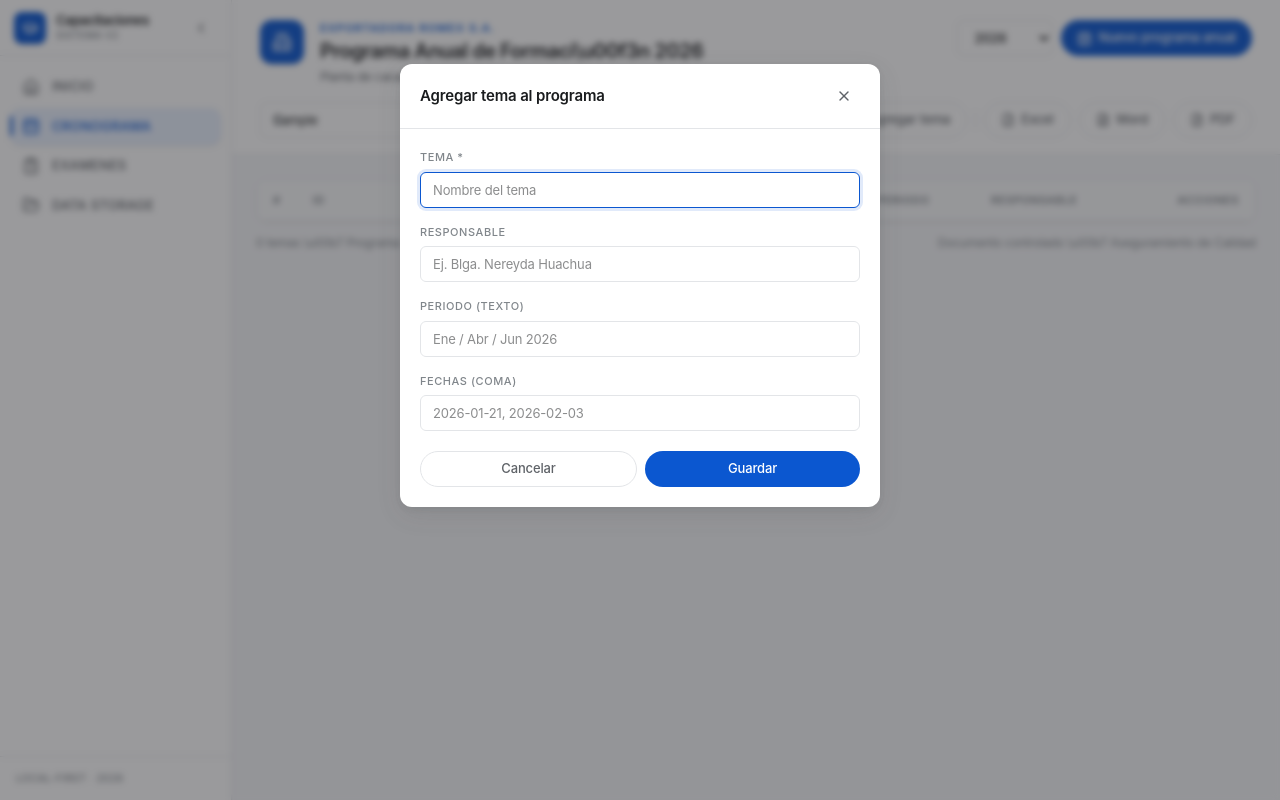
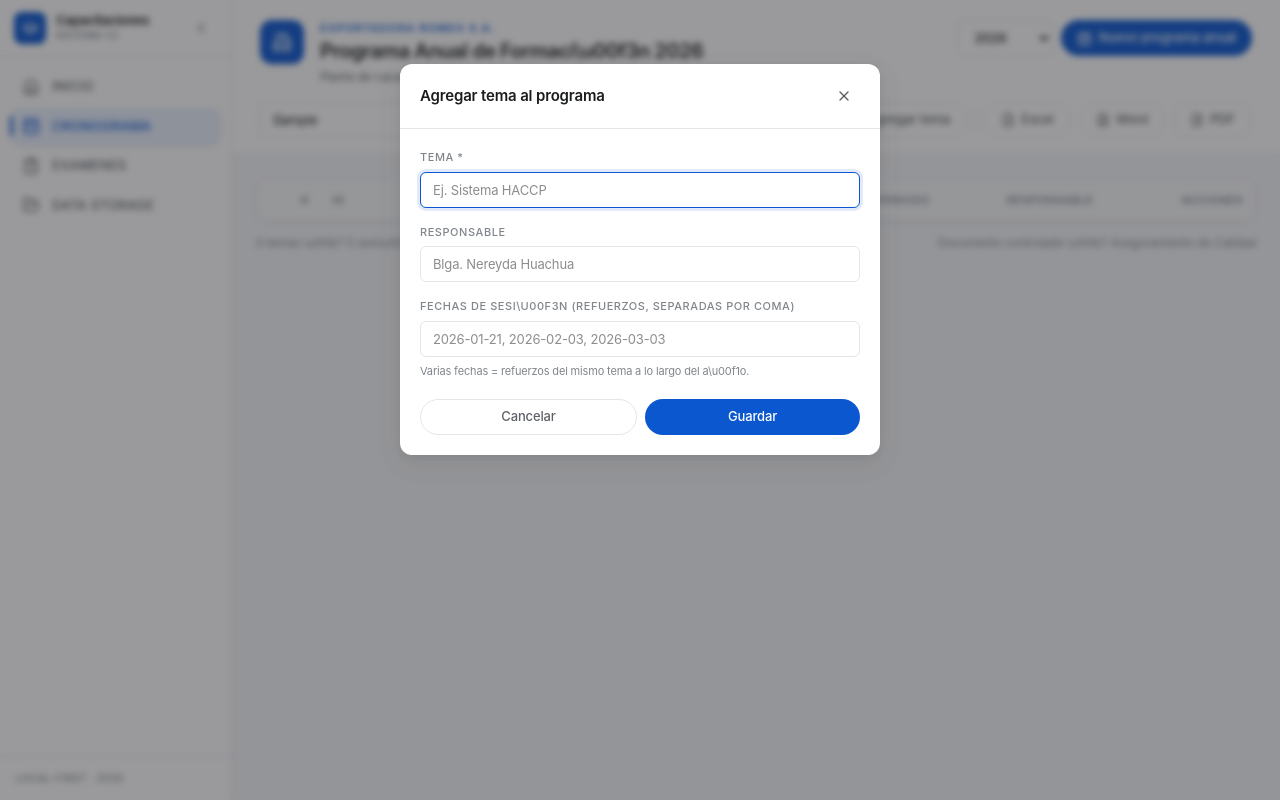
Before and after one commit to rframosyataco8-ux/Capacitaciones_v1, a React (Vite) app: page /cronograma in a window 1280 px wide. Both pictures are taken after typing "Sample" into the empty fields and a click on the button "Agregar tema". Built offline with nearby package versions, Linux system fonts and the light colour scheme.

Commit message:
fix: one row per tema with multiple sessions (refuerzos) + design polish

```diff
--- a/src/pages/Cronograma.tsx
+++ b/src/pages/Cronograma.tsx
@@ -1,4 +1,4 @@
-import { useEffect, useState, useCallback } from 'react'
+import { useEffect, useState, useCallback, useMemo } from 'react'
 import {
   Plus,
   Eye,
@@ -12,6 +12,9 @@ import {
   CalendarRange,
   Copy,
   Building2,
+  ChevronDown,
+  ChevronRight,
+  RefreshCw,
 } from 'lucide-react'
 import {
   seedIfEmpty,
@@ -22,15 +25,18 @@ import {
   type Capacitacion,
 } from '../lib/db'
 
-function formatDates(fechas: string[]) {
-  if (!fechas.length) return '\u2014'
-  return fechas
-    .map((d) => {
+function formatDate(d: string) {
+  const p = d.split('-')
+  if (p.length !== 3) return d
+  const months = ['Ene','Feb','Mar','Abr','May','Jun','Jul','Ago','Sep','Oct','Nov','Dic']
+  const mi = parseInt(p[1], 10) - 1
+  return `${parseInt(p[2], 10)} ${months[mi] || p[1]}`
+}
+
+function formatDateFull(d: string) {
   const p = d.split('-')
   if (p.length !== 3) return d
   return `${p[2]}/${p[1]}/${p[0]}`
-    })
-    .join(' \u00b7 ')
 }
 
 export default function Cronograma() {
@@ -44,6 +50,7 @@ export default function Cronograma() {
   const [yearModal, setYearModal] = useState(false)
   const [newYear, setNewYear] = useState(2027)
   const [copyFrom, setCopyFrom] = useState(2026)
+  const [expanded, setExpanded] = useState<Record<number, boolean>>({})
   const [form, setForm] = useState({
     tema: '',
     responsable: '',
@@ -54,7 +61,31 @@ export default function Cronograma() {
   const refresh = useCallback(async () => {
     setLoading(true)
     await seedIfEmpty()
-    const data = await listCapacitaciones(year)
+    let data = await listCapacitaciones(year)
+
+    // Deduplicate by tema (keep first, merge fechas if accidental dupes)
+    const byTema = new Map<string, Capacitacion>()
+    for (const r of data) {
+      const key = r.tema.trim().toLowerCase()
+      const existing = byTema.get(key)
+      if (!existing) {
+        byTema.set(key, { ...r })
+      } else {
+        const merged = Array.from(new Set([...existing.fechas, ...r.fechas])).sort()
+        byTema.set(key, {
+          ...existing,
+          fechas: merged,
+          periodoTexto:
+            merged.length > 1
+              ? `${merged.length} sesiones \u00b7 ${year}`
+              : existing.periodoTexto,
+        })
+        if (r.id && r.id !== existing.id) {
+          await deleteCapacitacion(r.id)
+        }
+      }
+    }
+    data = Array.from(byTema.values()).sort((a, b) => a.item - b.item)
     setRows(data)
     setLoading(false)
   }, [year])
@@ -63,18 +94,32 @@ export default function Cronograma() {
     refresh()
   }, [refresh])
 
-  const filtered = rows.filter(
+  const filtered = useMemo(
+    () =>
+      rows.filter(
         (r) =>
           !search ||
           r.tema.toLowerCase().includes(search.toLowerCase()) ||
           r.responsable.toLowerCase().includes(search.toLowerCase()) ||
           r.codigo.toLowerCase().includes(search.toLowerCase())
+      ),
+    [rows, search]
+  )
+
+  const totalSesiones = useMemo(
+    () => filtered.reduce((acc, r) => acc + (r.fechas?.length || 0), 0),
+    [filtered]
   )
 
   async function createAnnualProgram() {
     const existing = await listCapacitaciones(newYear)
     if (existing.length > 0) {
-      if (!confirm(`Ya existe un programa ${newYear} (${existing.length} temas). \u00bfReemplazarlo?`)) return
+      if (
+        !confirm(
+          `Ya existe un programa ${newYear} (${existing.length} temas). \u00bfReemplazarlo?`
+        )
+      )
+        return
       await db.capacitaciones.where('year').equals(newYear).delete()
       await db.folders.where('year').equals(newYear).delete()
     }
@@ -83,14 +128,24 @@ export default function Cronograma() {
     const now = new Date().toISOString()
 
     if (source.length === 0) {
-      // Empty program — just switch year
       setYear(newYear)
       setYearModal(false)
       return
     }
 
-    const mapped = source.map((s, i) => {
-      const fechas = s.fechas.map((f) => f.replace(String(copyFrom), String(newYear)))
+    // Unique by tema when copying
+    const seen = new Set<string>()
+    const unique = source.filter((s) => {
+      const k = s.tema.trim().toLowerCase()
+      if (seen.has(k)) return false
+      seen.add(k)
+      return true
+    })
+
+    const mapped = unique.map((s, i) => {
+      const fechas = s.fechas.map((f) =>
+        f.replace(String(copyFrom), String(newYear))
+      )
       return {
         codigo: `CAP-${newYear}-${String(i + 1).padStart(3, '0')}`,
         year: newYear,
@@ -98,7 +153,10 @@ export default function Cronograma() {
         tema: s.tema,
         responsable: s.responsable,
         fechas,
-        periodoTexto: s.periodoTexto.replace(String(copyFrom), String(newYear)),
+        periodoTexto:
+          fechas.length > 1
+            ? `${fechas.length} sesiones \u00b7 ${newYear}`
+            : s.periodoTexto.replace(String(copyFrom), String(newYear)),
         estado: 'Programada' as const,
         createdAt: now,
         updatedAt: now,
@@ -169,7 +227,11 @@ export default function Cronograma() {
       tema: form.tema.trim(),
       responsable: form.responsable.trim() || 'Por asignar',
       fechas,
-      periodoTexto: form.periodoTexto.trim() || formatDates(fechas),
+      periodoTexto:
+        form.periodoTexto.trim() ||
+        (fechas.length > 1
+          ? `${fechas.length} sesiones \u00b7 ${year}`
+          : formatDateFull(fechas[0] || '')),
       estado: editing?.estado ?? 'Programada',
     })
     closeForm()
@@ -183,9 +245,13 @@ export default function Cronograma() {
     await refresh()
   }
 
+  function toggleExpand(id: number) {
+    setExpanded((prev) => ({ ...prev, [id]: !prev[id] }))
+  }
+
   return (
     <div className="h-full flex flex-col">
-      {/* Document-style header */}
+      {/* Header documento */}
       <div className="bg-white border-b border-[var(--border)] shrink-0">
         <div className="px-7 pt-5 pb-4">
           <div className="flex flex-wrap items-start justify-between gap-4">
@@ -213,7 +279,9 @@ export default function Cronograma() {
                 className="input w-[96px] font-medium"
               >
                 {[2023, 2024, 2025, 2026, 2027, 2028].map((y) => (
-                  <option key={y} value={y}>{y}</option>
+                  <option key={y} value={y}>
+                    {y}
+                  </option>
                 ))}
               </select>
               <button
@@ -231,10 +299,12 @@ export default function Cronograma() {
             </div>
           </div>
 
-          {/* Toolbar */}
           <div className="mt-4 flex flex-wrap items-center gap-2">
             <div className="relative flex-1 min-w-[200px] max-w-xs">
-              <Search size={14} className="absolute left-3 top-1/2 -translate-y-1/2 text-[var(--text-muted)]" />
+              <Search
+                size={14}
+                className="absolute left-3 top-1/2 -translate-y-1/2 text-[var(--text-muted)]"
+              />
               <input
                 className="input w-full pl-9"
                 placeholder="Buscar tema o responsable\u2026"
@@ -243,7 +313,15 @@ export default function Cronograma() {
               />
             </div>
             <div className="flex-1" />
-            <button type="button" className="btn btn-ghost" onClick={() => { setEditing(null); setForm({ tema: '', responsable: '', periodoTexto: '', fechas: '' }); setFormOpen(true) }}>
+            <button
+              type="button"
+              className="btn btn-ghost"
+              onClick={() => {
+                setEditing(null)
+                setForm({ tema: '', responsable: '', periodoTexto: '', fechas: '' })
+                setFormOpen(true)
+              }}
+            >
               <Plus size={14} /> Agregar tema
             </button>
             <div className="h-5 w-px bg-[var(--border)]" />
@@ -260,7 +338,7 @@ export default function Cronograma() {
         </div>
       </div>
 
-      {/* Table */}
+      {/* Contenido */}
       <div className="flex-1 overflow-auto p-6">
         {loading ? (
           <div className="flex items-center justify-center h-48 text-[var(--text-muted)] text-sm">
@@ -275,7 +353,7 @@ export default function Cronograma() {
               No hay programa para {year}
             </p>
             <p className="text-[13px] text-[var(--text-secondary)] mb-5 max-w-sm mx-auto">
-              Crea el programa anual completo (puedes copiarlo desde un a\u00f1o anterior).
+              Crea el programa anual completo. Puedes copiarlo desde un a\u00f1o anterior.
             </p>
             <button
               type="button"
@@ -295,53 +373,163 @@ export default function Cronograma() {
             <table className="w-full text-[13px]">
               <thead>
                 <tr className="bg-[#f8f9fa] border-b border-[var(--border)] text-left">
-                  <th className="px-4 py-3 font-semibold text-[11px] uppercase tracking-wider text-[var(--text-muted)] w-[28px]">#</th>
-                  <th className="px-4 py-3 font-semibold text-[11px] uppercase tracking-wider text-[var(--text-muted)] w-[108px]">ID</th>
-                  <th className="px-4 py-3 font-semibold text-[11px] uppercase tracking-wider text-[var(--text-muted)]">Tema</th>
-                  <th className="px-4 py-3 font-semibold text-[11px] uppercase tracking-wider text-[var(--text-muted)] w-[170px]">Fecha o periodo</th>
-                  <th className="px-4 py-3 font-semibold text-[11px] uppercase tracking-wider text-[var(--text-muted)] w-[160px]">Responsable</th>
-                  <th className="px-4 py-3 font-semibold text-[11px] uppercase tracking-wider text-[var(--text-muted)] w-[120px] text-right">Acciones</th>
+                  <th className="px-3 py-3 w-8" />
+                  <th className="px-3 py-3 font-semibold text-[11px] uppercase tracking-wider text-[var(--text-muted)] w-[28px]">
+                    #
+                  </th>
+                  <th className="px-3 py-3 font-semibold text-[11px] uppercase tracking-wider text-[var(--text-muted)] w-[100px]">
+                    ID
+                  </th>
+                  <th className="px-3 py-3 font-semibold text-[11px] uppercase tracking-wider text-[var(--text-muted)]">
+                    Tema
+                  </th>
+                  <th className="px-3 py-3 font-semibold text-[11px] uppercase tracking-wider text-[var(--text-muted)] w-[200px]">
+                    Sesiones / periodo
+                  </th>
+                  <th className="px-3 py-3 font-semibold text-[11px] uppercase tracking-wider text-[var(--text-muted)] w-[150px]">
+                    Responsable
+                  </th>
+                  <th className="px-3 py-3 font-semibold text-[11px] uppercase tracking-wider text-[var(--text-muted)] w-[110px] text-right">
+                    Acciones
+                  </th>
                 </tr>
               </thead>
               <tbody>
-                {filtered.map((row) => (
+                {filtered.map((row) => {
+                  const id = row.id ?? row.item
+                  const isOpen = expanded[id]
+                  const n = row.fechas?.length || 0
+                  const hasMulti = n > 1
+
+                  return (
+                    <>
                       <tr
                         key={row.id}
-                    className="border-b border-[var(--border)] last:border-0 hover:bg-[#f8f9fa] transition-colors group"
+                        className="border-b border-[var(--border)] hover:bg-[#f8f9fa] transition-colors group"
                       >
-                    <td className="px-4 py-3 text-[var(--text-muted)] tabular-nums">{row.item}</td>
-                    <td className="px-4 py-3 font-mono text-[12px] text-[var(--text-secondary)]">{row.codigo}</td>
-                    <td className="px-4 py-3 font-medium text-[var(--text)] leading-snug">{row.tema}</td>
-                    <td className="px-4 py-3 text-[var(--text-secondary)]">{row.periodoTexto}</td>
-                    <td className="px-4 py-3 text-[var(--text-secondary)]">{row.responsable}</td>
-                    <td className="px-4 py-3">
+                        <td className="px-2 py-3">
+                          {hasMulti ? (
+                            <button
+                              type="button"
+                              onClick={() => toggleExpand(id)}
+                              className="btn-icon text-[var(--text-muted)]"
+                              title={isOpen ? 'Ocultar sesiones' : 'Ver sesiones'}
+                            >
+                              {isOpen ? (
+                                <ChevronDown size={16} />
+                              ) : (
+                                <ChevronRight size={16} />
+                              )}
+                            </button>
+                          ) : (
+                            <span className="w-8 inline-block" />
+                          )}
+                        </td>
+                        <td className="px-3 py-3 text-[var(--text-muted)] tabular-nums">
+                          {row.item}
+                        </td>
+                        <td className="px-3 py-3 font-mono text-[12px] text-[var(--text-secondary)]">
+                          {row.codigo}
+                        </td>
+                        <td className="px-3 py-3">
+                          <div className="font-medium text-[var(--text)] leading-snug">
+                            {row.tema}
+                          </div>
+                          {hasMulti && (
+                            <div className="flex items-center gap-1.5 mt-1">
+                              <RefreshCw size={11} className="text-[var(--primary)]" />
+                              <span className="text-[11px] text-[var(--primary-text)] font-medium">
+                                Refuerzo \u00b7 {n} sesiones en el a\u00f1o
+                              </span>
+                            </div>
+                          )}
+                        </td>
+                        <td className="px-3 py-3 text-[var(--text-secondary)]">
+                          {hasMulti ? (
+                            <span className="inline-flex items-center gap-1.5">
+                              <span className="px-2 py-0.5 rounded-full bg-[var(--primary-soft)] text-[var(--primary-text)] text-[11px] font-medium">
+                                {n} sesiones
+                              </span>
+                            </span>
+                          ) : (
+                            <span>{row.fechas[0] ? formatDate(row.fechas[0]) : row.periodoTexto}</span>
+                          )}
+                        </td>
+                        <td className="px-3 py-3 text-[var(--text-secondary)]">
+                          {row.responsable}
+                        </td>
+                        <td className="px-3 py-3">
                           <div className="flex items-center justify-end gap-0.5 opacity-50 group-hover:opacity-100 transition-opacity">
-                        <button type="button" title="Visualizar" onClick={() => setSelected(row)} className="btn-icon text-[var(--primary)] hover:bg-[var(--primary-soft)]">
+                            <button
+                              type="button"
+                              title="Visualizar"
+                              onClick={() => setSelected(row)}
+                              className="btn-icon text-[var(--primary)] hover:bg-[var(--primary-soft)]"
+                            >
                               <Eye size={15} />
                             </button>
-                        <button type="button" title="Editar" onClick={() => openEdit(row)} className="btn-icon text-[var(--text-secondary)]">
+                            <button
+                              type="button"
+                              title="Editar"
+                              onClick={() => openEdit(row)}
+                              className="btn-icon text-[var(--text-secondary)]"
+                            >
                               <Pencil size={15} />
                             </button>
-                        <button type="button" title="Eliminar" onClick={() => row.id && handleDelete(row.id)} className="btn-icon text-[var(--danger)] hover:bg-[var(--danger-soft)]">
+                            <button
+                              type="button"
+                              title="Eliminar"
+                              onClick={() => row.id && handleDelete(row.id)}
+                              className="btn-icon text-[var(--danger)] hover:bg-[var(--danger-soft)]"
+                            >
                               <Trash2 size={15} />
                             </button>
                           </div>
                         </td>
                       </tr>
+                      {hasMulti && isOpen && (
+                        <tr key={`${row.id}-sessions`} className="bg-[#fafbfc]">
+                          <td colSpan={7} className="px-6 py-3 border-b border-[var(--border)]">
+                            <div className="text-[11px] font-medium text-[var(--text-muted)] uppercase tracking-wider mb-2">
+                              Calendario de sesiones (refuerzos)
+                            </div>
+                            <div className="flex flex-wrap gap-2">
+                              {row.fechas.map((f, i) => (
+                                <span
+                                  key={f + i}
+                                  className="inline-flex items-center gap-1.5 px-2.5 py-1 rounded-lg bg-white border border-[var(--border)] text-[12px] text-[var(--text)] shadow-sm"
+                                >
+                                  <span className="w-5 h-5 rounded-full bg-[var(--primary-soft)] text-[var(--primary-text)] text-[10px] font-semibold flex items-center justify-center">
+                                    {i + 1}
+                                  </span>
+                                  {formatDateFull(f)}
+                                </span>
                               ))}
+                            </div>
+                          </td>
+                        </tr>
+                      )}
+                    </>
+                  )
+                })}
               </tbody>
             </table>
           </div>
         )}
+
         {rows.length > 0 && (
           <div className="mt-3 flex items-center justify-between text-[12px] text-[var(--text-muted)]">
-            <span>{filtered.length} tema{filtered.length !== 1 ? 's' : ''} \u00b7 Programa {year}</span>
+            <span>
+              {filtered.length} tema{filtered.length !== 1 ? 's' : ''} \u00b7{' '}
+              {totalSesiones} sesi\u00f3n{totalSesiones !== 1 ? 'es' : ''} programada
+              {totalSesiones !== 1 ? 's' : ''} \u00b7 {year}
+            </span>
             <span>Documento controlado \u00b7 Aseguramiento de Calidad</span>
           </div>
         )}
       </div>
 
-      {/* Modal: Nuevo programa anual */}
+      {/* Modal Nuevo programa anual */}
       {yearModal && (
         <div className="modal-backdrop" onClick={() => setYearModal(false)}>
           <div className="modal-panel max-w-[420px]" onClick={(e) => e.stopPropagation()}>
@@ -353,8 +541,9 @@ export default function Cronograma() {
             </div>
             <div className="p-5 space-y-4">
               <p className="text-[13px] text-[var(--text-secondary)] leading-relaxed">
-                Crea el cronograma completo de un a\u00f1o. Puedes basarte en un programa anterior
-                (se ajustan las fechas al nuevo a\u00f1o) y se generan las carpetas en Data Storage.
+                Genera el programa completo de un a\u00f1o. Al copiar desde otro a\u00f1o se
+                mantienen los temas y se reajustan las fechas; cada tema conserva sus
+                sesiones de refuerzo.
               </p>
               <label className="block">
                 <span className="block text-[11px] font-medium text-[var(--text-muted)] uppercase tracking-wider mb-1.5">
@@ -413,17 +602,27 @@ export default function Cronograma() {
                   <div className="font-mono">{selected.codigo}</div>
                 </div>
                 <div>
-                  <div className="text-[11px] font-medium text-[var(--text-muted)] uppercase tracking-wider mb-1">Item</div>
-                  <div>{selected.item}</div>
+                  <div className="text-[11px] font-medium text-[var(--text-muted)] uppercase tracking-wider mb-1">Sesiones</div>
+                  <div className="font-medium">{selected.fechas.length}</div>
                 </div>
                 <div className="col-span-2">
                   <div className="text-[11px] font-medium text-[var(--text-muted)] uppercase tracking-wider mb-1">Tema</div>
                   <div className="font-medium">{selected.tema}</div>
                 </div>
                 <div className="col-span-2">
-                  <div className="text-[11px] font-medium text-[var(--text-muted)] uppercase tracking-wider mb-1">Fecha o periodo</div>
-                  <div>{selected.periodoTexto}</div>
-                  <div className="text-[12px] text-[var(--text-muted)] mt-1">{formatDates(selected.fechas)}</div>
+                  <div className="text-[11px] font-medium text-[var(--text-muted)] uppercase tracking-wider mb-1">
+                    Fechas de sesi\u00f3n (refuerzos)
+                  </div>
+                  <div className="flex flex-wrap gap-1.5 mt-1">
+                    {selected.fechas.map((f, i) => (
+                      <span
+                        key={f + i}
+                        className="px-2 py-0.5 rounded-md bg-[var(--primary-soft)] text-[var(--primary-text)] text-[12px] font-medium"
+                      >
+                        {formatDateFull(f)}
+                      </span>
+                    ))}
+                  </div>
                 </div>
                 <div className="col-span-2">
                   <div className="text-[11px] font-medium text-[var(--text-muted)] uppercase tracking-wider mb-1">Responsable</div>
@@ -434,7 +633,11 @@ export default function Cronograma() {
                 <div className="text-[11px] font-medium text-[var(--text-muted)] uppercase tracking-wider mb-2">Accesos directos</div>
                 <div className="flex flex-wrap gap-2">
                   {['Examen', 'PPTX / Materiales', 'Data Storage'].map((l) => (
-                    <button key={l} type="button" className="px-2.5 py-1.5 rounded-lg bg-[#f1f3f4] text-[12px] text-[var(--text-secondary)] hover:bg-[var(--primary-soft)] hover:text-[var(--primary-text)] transition-colors">
+                    <button
+                      key={l}
+                      type="button"
+                      className="px-2.5 py-1.5 rounded-lg bg-[#f1f3f4] text-[12px] text-[var(--text-secondary)] hover:bg-[var(--primary-soft)] hover:text-[var(--primary-text)] transition-colors"
+                    >
                       {l}
                     </button>
                   ))}
@@ -453,7 +656,7 @@ export default function Cronograma() {
         </div>
       )}
 
-      {/* Modal Editar / Agregar tema */}
+      {/* Modal form */}
       {formOpen && (
         <div className="modal-backdrop" onClick={closeForm}>
           <div className="modal-panel max-w-md" onClick={(e) => e.stopPropagation()}>
@@ -468,19 +671,25 @@ export default function Cronograma() {
             <div className="p-5 space-y-4">
               <label className="block">
                 <span className="block text-[11px] font-medium text-[var(--text-muted)] uppercase tracking-wider mb-1.5">Tema *</span>
-                <input className="input w-full" value={form.tema} onChange={(e) => setForm({ ...form, tema: e.target.value })} placeholder="Nombre del tema" autoFocus />
+                <input className="input w-full" value={form.tema} onChange={(e) => setForm({ ...form, tema: e.target.value })} placeholder="Ej. Sistema HACCP" autoFocus />
               </label>
               <label className="block">
                 <span className="block text-[11px] font-medium text-[var(--text-muted)] uppercase tracking-wider mb-1.5">Responsable</span>
-                <input className="input w-full" value={form.responsable} onChange={(e) => setForm({ ...form, responsable: e.target.value })} placeholder="Ej. Blga. Nereyda Huachua" />
+                <input className="input w-full" value={form.responsable} onChange={(e) => setForm({ ...form, responsable: e.target.value })} placeholder="Blga. Nereyda Huachua" />
               </label>
               <label className="block">
-                <span className="block text-[11px] font-medium text-[var(--text-muted)] uppercase tracking-wider mb-1.5">Periodo (texto)</span>
-                <input className="input w-full" value={form.periodoTexto} onChange={(e) => setForm({ ...form, periodoTexto: e.target.value })} placeholder="Ene / Abr / Jun 2026" />
-              </label>
-              <label className="block">
-                <span className="block text-[11px] font-medium text-[var(--text-muted)] uppercase tracking-wider mb-1.5">Fechas (coma)</span>
-                <input className="input w-full" value={form.fechas} onChange={(e) => setForm({ ...form, fechas: e.target.value })} placeholder="2026-01-21, 2026-02-03" />
+                <span className="block text-[11px] font-medium text-[var(--text-muted)] uppercase tracking-wider mb-1.5">
+                  Fechas de sesi\u00f3n (refuerzos, separadas por coma)
+                </span>
+                <input
+                  className="input w-full"
+                  value={form.fechas}
+                  onChange={(e) => setForm({ ...form, fechas: e.target.value })}
+                  placeholder="2026-01-21, 2026-02-03, 2026-03-03"
+                />
+                <p className="text-[11px] text-[var(--text-muted)] mt-1.5">
+                  Varias fechas = refuerzos del mismo tema a lo largo del a\u00f1o.
+                </p>
               </label>
               <div className="flex gap-2 pt-1">
                 <button type="button" className="btn btn-ghost flex-1" onClick={closeForm}>Cancelar</button>
```
Lines whose indentation alone changed are shown as unchanged.
